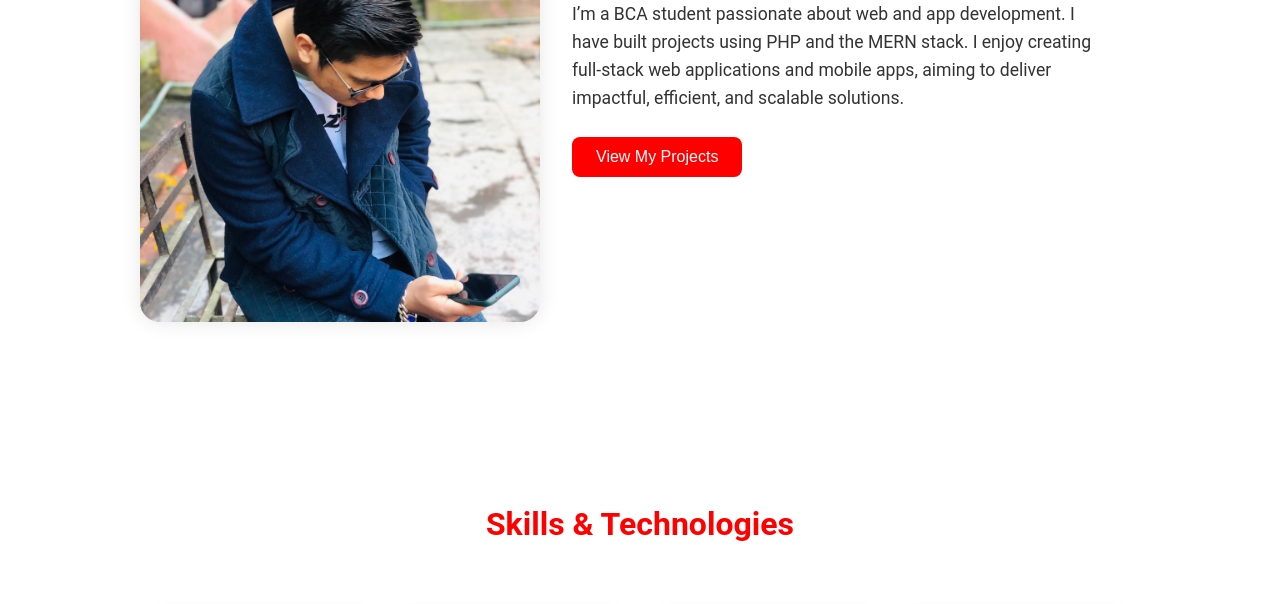
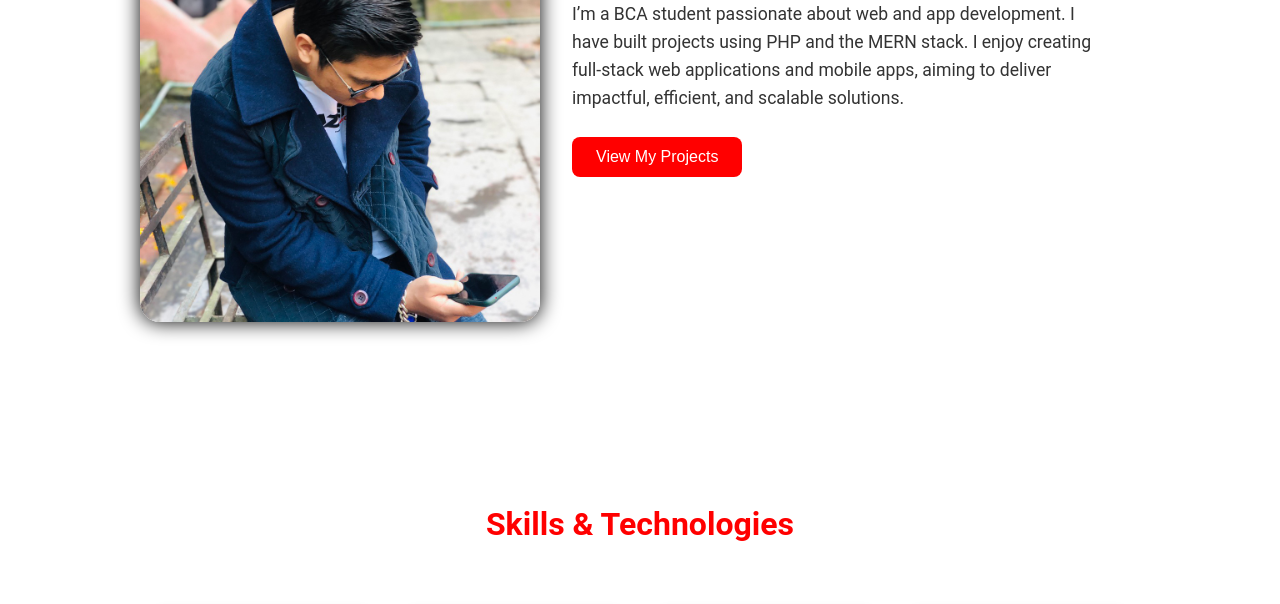
Before and after one commit to sujalsubediXX/Portfolio, a plain HTML site: page index.html in a window 1280 px wide. Shown: the part 405-1009 px from the top of the page. Drawn offline with Linux system fonts and the light colour scheme.

Commit message:
Update style.css

```diff
--- a/style.css
+++ b/style.css
@@ -146,7 +146,9 @@ body {
 .right-img img {
   width: 100%;
   border-radius: 20px;
-  box-shadow: 0 0 20px rgba(0, 0, 0, 0.1);
+ box-shadow: 0 0 20px rgb(0 0 0);
+/*   box-shadow: 0 0 20px rgba(0, 0, 0, 0.1); */
+
 }
 
 .left-content {
```
